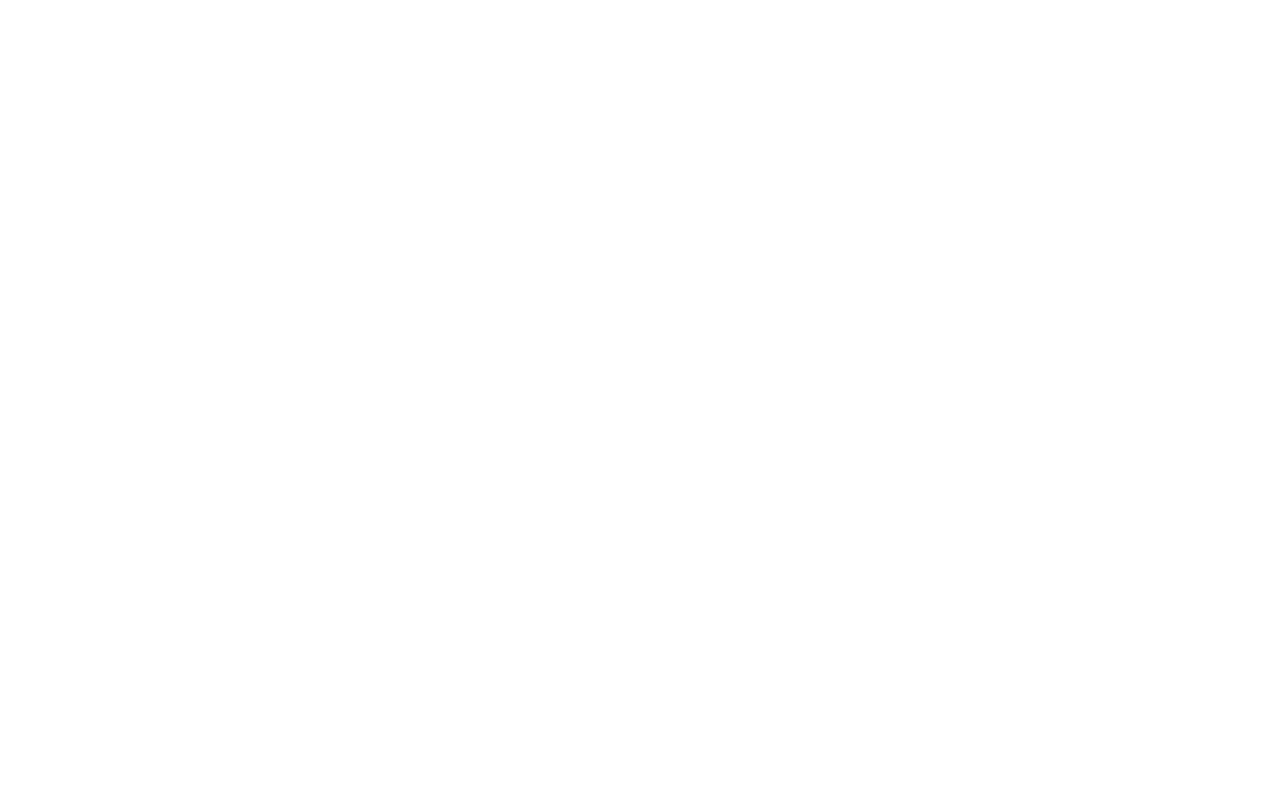
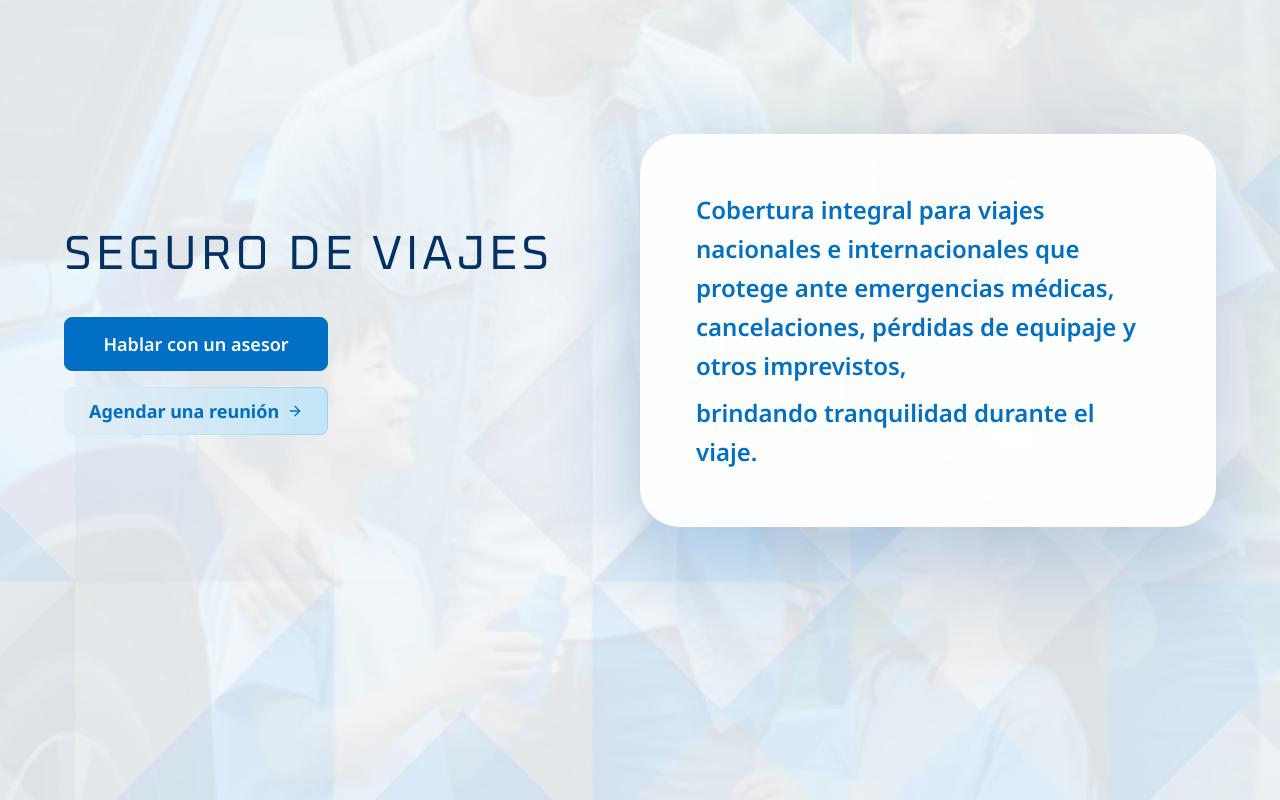
Before and after one commit to crcristian97/ifs-broker, a Next.js app: page /servicios-complementarios in a window 1280 px wide. Shown: the part 820-1620 px from the top of the page. Before the commit the page ends 800 px from the top, so only its background shows below. Built offline with nearby package versions, Linux system fonts and the light colour scheme.

Commit message:
cambiso en openia

```diff
--- a/app/servicios-complementarios/page.tsx
+++ b/app/servicios-complementarios/page.tsx
@@ -1,6 +1,7 @@
 import { Navbar } from "@/components/layout/navbar";
 import BannerSection from "@/components/saludinternacional/banner-section";
-
+import Footer from "@/components/layout/footer";
+import { HeroBanner } from "@/components/servicioscomplementarios/hero-banner";
 export default function ServiciosComplementariosPage() {
   return (
     <main className="relative min-h-screen bg-[#E5EEF54D]">
@@ -19,6 +20,8 @@ export default function ServiciosComplementariosPage() {
         minHeight={520}
         contentMinHeight={320}
       />
+      <HeroBanner />
+      <Footer />
     </main>
   );
 }
--- /dev/null
+++ b/components/servicioscomplementarios/hero-banner.tsx
@@ -0,0 +1,72 @@
+"use client";
+
+import Image from "next/image";
+import { ButtonPrimary } from "@/components/ui/button-primary";
+import { ConocerMasButton } from "@/components/ui/button-terciary";
+
+export function HeroBanner() {
+  return (
+    <section className="relative w-full overflow-hidden h-[1020px]">
+      {/* Fondo con imagen suavemente desenfocada y overlay */}
+      <div className="absolute inset-0">
+        <Image
+          src="/seguro/fondo-seguro-de-vida.webp"
+          alt="Familia viajando en auto"
+          fill
+          priority
+          className="object-cover opacity-80"
+        />
+      </div>
+
+      {/* Contenido principal - Centrado vertical y horizontal */}
+      <div className="relative z-10 mx-auto flex w-full max-w-[1400px] h-full min-h-[520px] flex-col items-center justify-center px-6 md:flex-row md:items-center md:justify-center md:px-12 lg:px-16">
+        {/* Columna izquierda: título + CTAs */}
+        <div className="flex flex-1 flex-col justify-center gap-8 items-center md:items-start">
+          <h1
+            className="max-w-xl text-4xl font-regular leading-tight tracking-[0.08em] text-[#033163] md:text-5xl"
+            style={{ fontFamily: "var(--font-oxanium), sans-serif" }}
+          >
+            SEGURO DE VIAJES
+          </h1>
+
+          <div className="relative flex flex-col gap-4 items-center md:items-start">
+            {/* Botón principal con badge circular arriba a la izquierda */}
+            <div className="relative inline-flex w-full max-w-xs">
+              <ButtonPrimary
+                href="#contacto"
+                className="w-full justify-center rounded-[14px] px-6 py-3  font-semibold"
+              >
+                Hablar con un asesor
+              </ButtonPrimary>
+            </div>
+
+            <div className="inline-flex w-full max-w-xs">
+              <ConocerMasButton
+                textButton="Agendar una reunión"
+                size="md"
+                className="w-full"
+              />
+            </div>
+          </div>
+        </div>
+
+        {/* Columna derecha: tarjeta de texto flotante */}
+        <div className="flex flex-1 items-center justify-center md:justify-end">
+          <div className="w-full max-w-2xl rounded-[40px] bg-white/90 p-10 shadow-[0_30px_100px_rgba(0,77,159,0.25)] backdrop-blur-lg md:p-14">
+            <p
+              className="text-xl leading-relaxed text-[#006FC4] md:text-2xl font-semibold"
+              style={{ fontFamily: "var(--font-noto-sans), sans-serif" }}
+            >
+              Cobertura integral para viajes nacionales e internacionales que protege ante emergencias médicas, cancelaciones, pérdidas de equipaje y otros imprevistos,
+              <span className="block mt-2">
+                brindando tranquilidad durante el viaje.
+              </span>
+            </p>
+          </div>
+        </div>
+      </div>
+    </section>
+  );
+}
+
+export default HeroBanner;
--- a/components/ui/button-primary.tsx
+++ b/components/ui/button-primary.tsx
@@ -13,7 +13,7 @@ export const ButtonPrimary = ({ children, href, className, hover }: ButtonPrimar
         <Link
             href={href}
             className={cn(
-                "inline-flex items-center justify-center rounded-lg border border-[#006fc4] bg-[#006fc4] px-8 py-3 text-sm font-semibold text-white transition-colors",
+                "inline-flex items-center justify-center rounded-lg border border-[#006fc4] bg-[#006fc4] px-8 py-3 text-lg font-semibold text-white transition-colors",
                 hover, // hover ya debe incluir el prefijo hover: (ej: "hover:bg-[#033163] hover:text-[#FEFEFE]")
                 className
             )}
```
Also changed, not shown: public/seguro/fondo-seguro-de-vida.webp (added).
